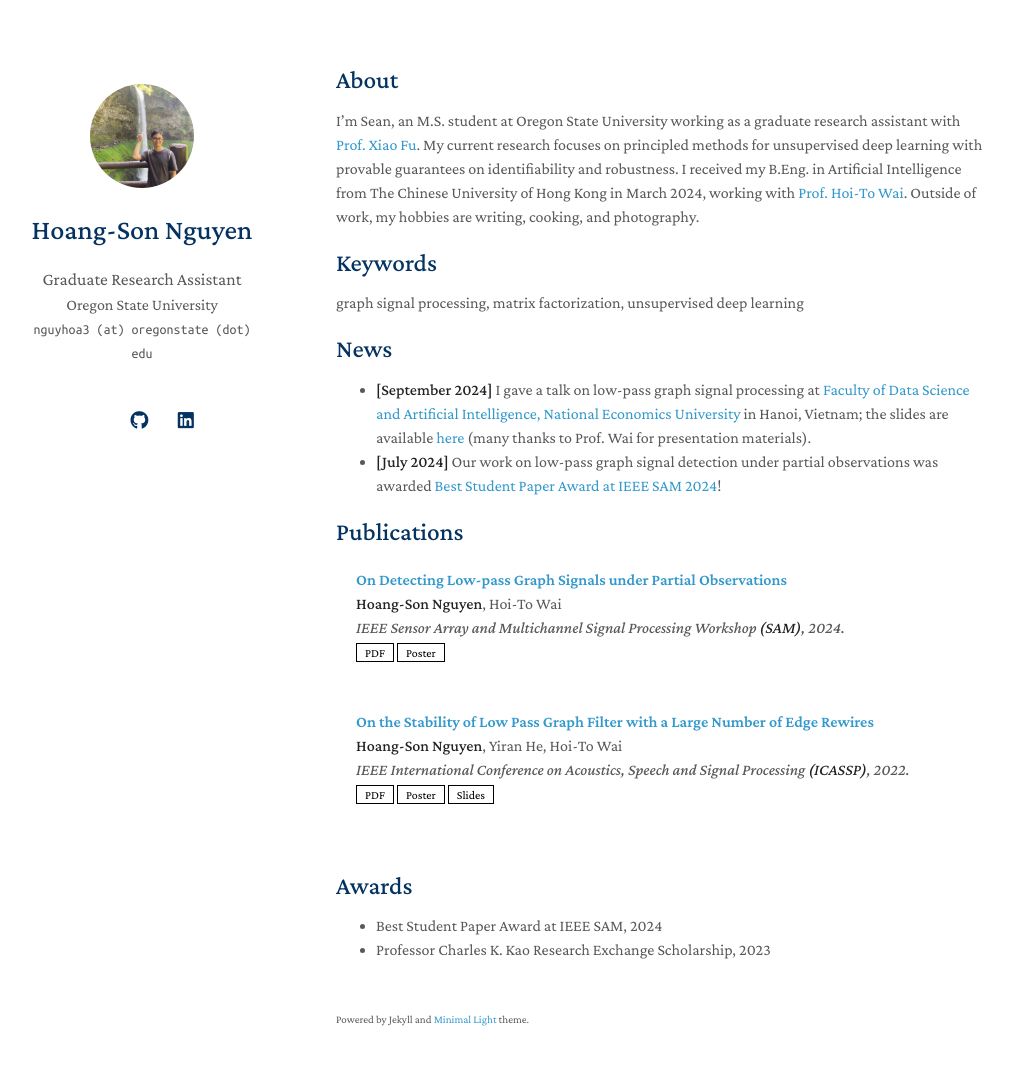
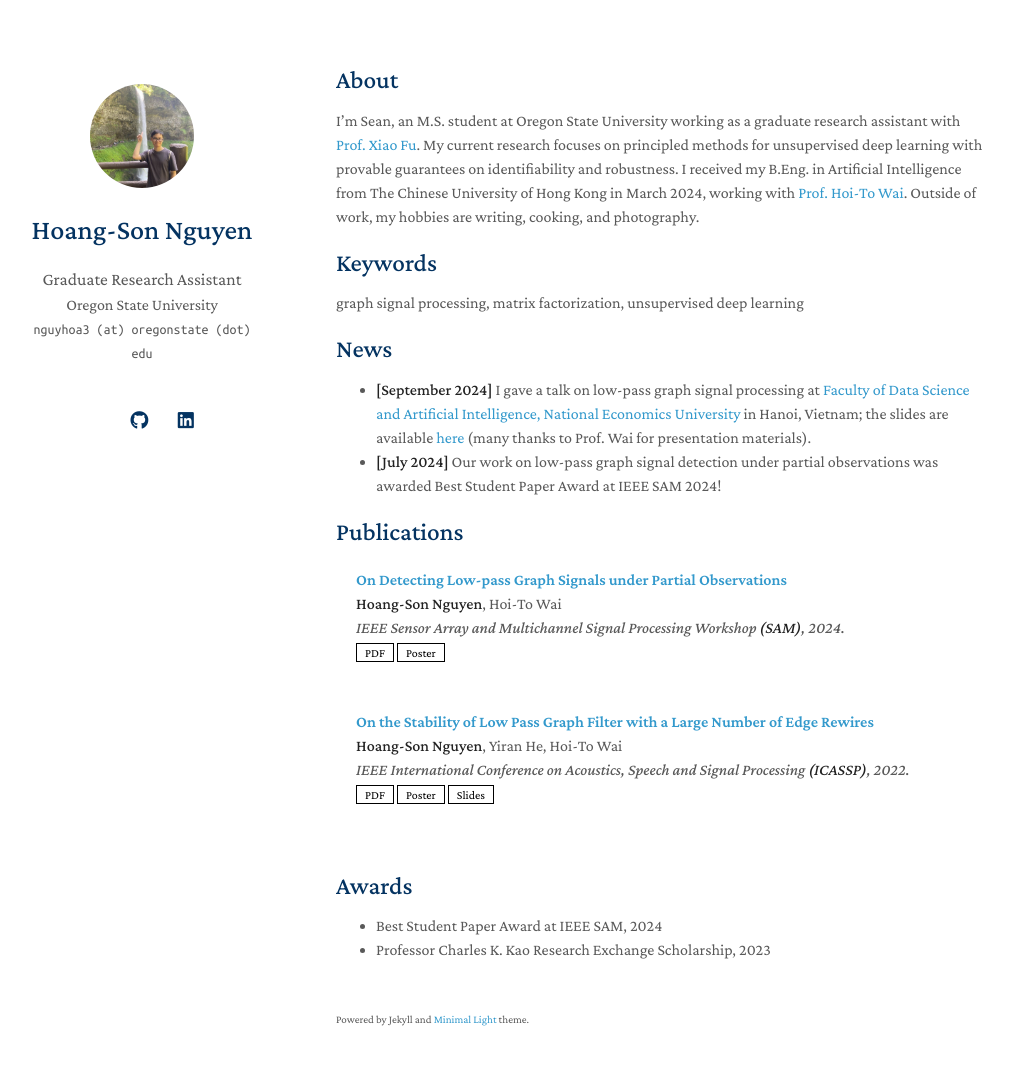
Before and after one commit to hsnguyen24/hsnguyen24.github.io, a Jekyll site: the page built from index.md, in a window 1280 px wide and 1100 px high. Shown: the top 1065 px of the window, without its empty margins (134-1146 px from the left). Built offline with Jekyll 4.4.1, drawn with Linux system fonts in a browser that asks for light colours; nearby versions of some CDN libraries; a style sheet for code colours, icons or effects is not loaded; our own code applies the rules of GitHub Pages for plain Markdown files; part of the change alters nothing that is shown.

```diff
--- a/index.md
+++ b/index.md
@@ -11,7 +11,7 @@ graph signal processing, matrix factorization, unsupervised deep learning
 
 ## News
 - **[September 2024]** I gave a talk on low-pass graph signal processing at [Faculty of Data Science and Artificial Intelligence, National Economics University](https://fda.neu.edu.vn/) in Hanoi, Vietnam; the slides are available [here](./assets/files/Talk_at_NEU_2024.pdf) (many thanks to Prof. Wai for presentation materials).
-- **[July 2024]** Our work on low-pass graph signal detection under partial observations was awarded [Best Student Paper Award at IEEE SAM 2024](./assets/img/sam2024_award.jpg)!
+- **[July 2024]** Our work on low-pass graph signal detection under partial observations was awarded Best Student Paper Award at IEEE SAM 2024!
 
 {% include_relative _includes/publications.md %}
 
```
